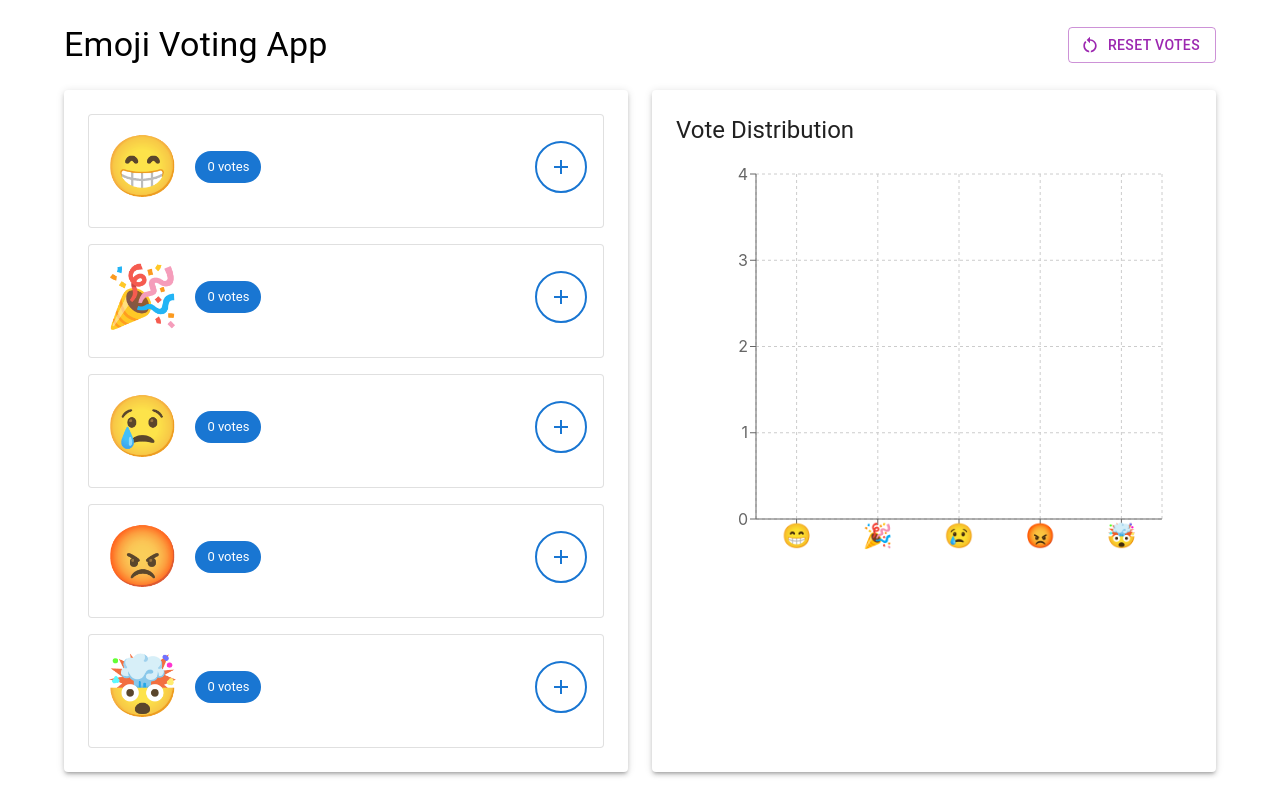
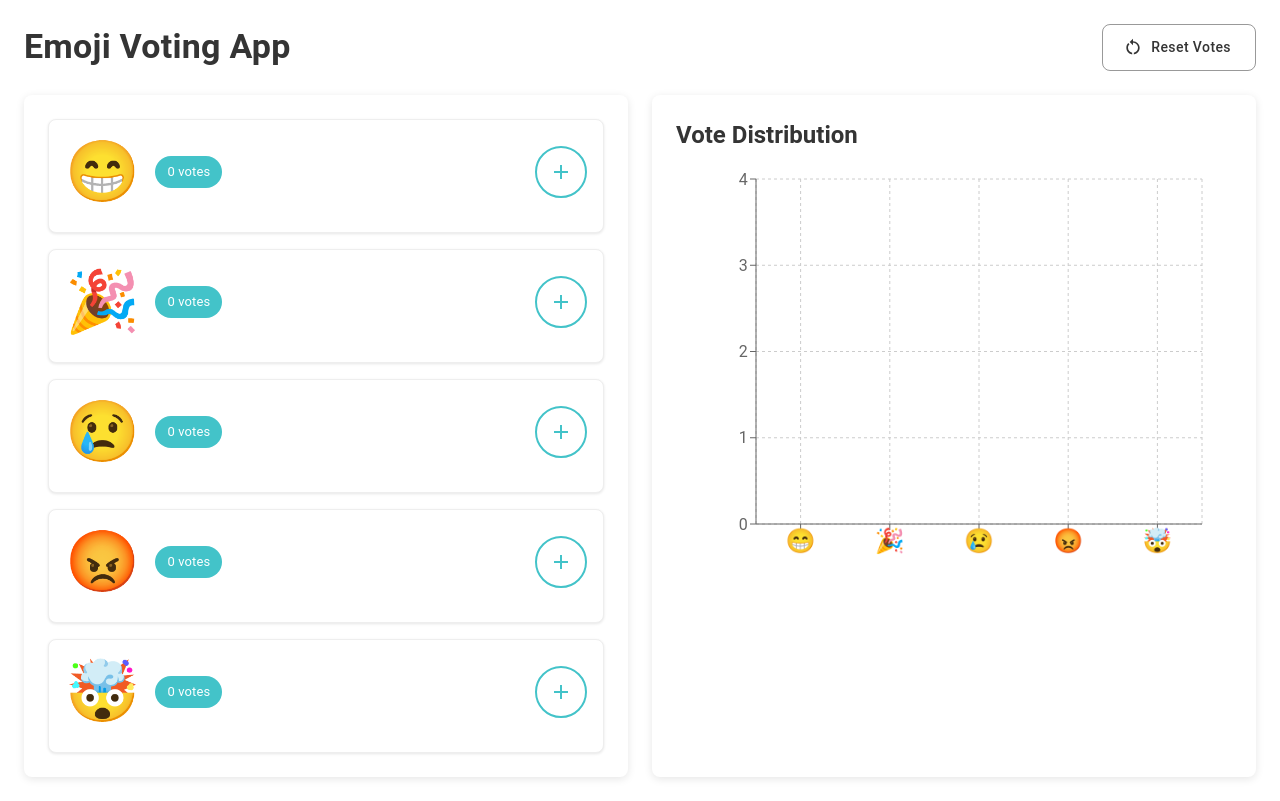
Before and after one commit to TijlDeclerckWd/battmobility-test, a React (Vite) app: page / in a window 1280 px wide. Built offline with nearby package versions, Linux system fonts and the light colour scheme.

Commit message:
feat: add theme + app providers

```diff
--- a/src/components/EmojiVoting.tsx
+++ b/src/components/EmojiVoting.tsx
@@ -55,7 +55,7 @@ export function EmojiVoting() {
   const sortedEmojis = [...emojis].sort((a, b) => b.votes - a.votes)
 
   return (
-    <Container sx={{ p: 3 }}>
+    <Box sx={{ p: 3, maxWidth: '1300px', margin: '0 auto' }}>
       <Stack
         direction="row"
         justifyContent="space-between"
@@ -128,6 +128,6 @@ export function EmojiVoting() {
           <VotingChart data={emojis} />
         </Grid>
       </Grid>
-    </Container>
+    </Box>
   )
 }
--- a/src/components/VotingChart.tsx
+++ b/src/components/VotingChart.tsx
@@ -19,7 +19,7 @@ interface VotingChartProps {
   data: Array<EmojiData>
 }
 
-const COLORS = ['#8884d8', '#82ca9d', '#ffc658', '#ff7c7c', '#8dd1e1']
+const COLORS = ['#43c3c9', '#76d4d9', '#2f989d', '#5e5e5e', '#343434']
 
 export function VotingChart({ data }: VotingChartProps) {
   const chartData = data.map((item) => ({
--- /dev/null
+++ b/src/core/app-providers.tsx
@@ -0,0 +1,12 @@
+import { ThemeProvider } from '@mui/material/styles'
+import CssBaseline from '@mui/material/CssBaseline'
+import { theme } from '@/theme'
+
+export function AppProviders({ children }: { children: React.ReactNode }) {
+  return (
+    <ThemeProvider theme={theme}>
+      <CssBaseline />
+      {children}
+    </ThemeProvider>
+  )
+}
--- a/src/main.tsx
+++ b/src/main.tsx
@@ -1,12 +1,13 @@
 import { StrictMode } from 'react'
 import ReactDOM from 'react-dom/client'
-import { RouterProvider, createRouter } from '@tanstack/react-router'
+import { createRouter, RouterProvider } from '@tanstack/react-router'
 
 // Import the generated route tree
 import { routeTree } from './routeTree.gen'
 
 import './styles.css'
 import reportWebVitals from './reportWebVitals.ts'
+import { AppProviders } from './core/app-providers.tsx'
 
 // Create a new router instance
 const router = createRouter({
@@ -31,7 +32,9 @@ if (rootElement && !rootElement.innerHTML) {
   const root = ReactDOM.createRoot(rootElement)
   root.render(
     <StrictMode>
-      <RouterProvider router={router} />
+      <AppProviders>
+        <RouterProvider router={router} />
+      </AppProviders>
     </StrictMode>,
   )
 }
--- /dev/null
+++ b/src/theme.ts
@@ -0,0 +1,85 @@
+import { createTheme } from '@mui/material/styles'
+
+export const theme = createTheme({
+  palette: {
+    primary: {
+      main: '#43c3c9',
+      light: '#76d4d9',
+      dark: '#2f989d',
+      contrastText: '#ffffff',
+    },
+    secondary: {
+      main: '#343434',
+      light: '#5e5e5e',
+      dark: '#1a1a1a',
+      contrastText: '#ffffff',
+    },
+    background: {
+      default: '#ffffff',
+      paper: '#ffffff',
+    },
+    text: {
+      primary: '#343434',
+      secondary: '#5e5e5e',
+    },
+    divider: '#eee',
+  },
+  typography: {
+    fontFamily: '"Roboto", "Helvetica", "Arial", sans-serif',
+    h1: {
+      fontWeight: 600,
+    },
+    h2: {
+      fontWeight: 600,
+    },
+    h3: {
+      fontWeight: 600,
+    },
+    h4: {
+      fontWeight: 600,
+    },
+    h5: {
+      fontWeight: 600,
+    },
+    button: {
+      textTransform: 'none',
+      fontWeight: 500,
+    },
+  },
+  shape: {
+    borderRadius: 8,
+  },
+  components: {
+    MuiButton: {
+      styleOverrides: {
+        root: {
+          borderRadius: 8,
+          padding: '10px 24px',
+        },
+        contained: {
+          boxShadow: 'none',
+          '&:hover': {
+            boxShadow: '0 2px 4px rgba(0,0,0,0.1)',
+          },
+        },
+      },
+    },
+    MuiPaper: {
+      styleOverrides: {
+        root: {
+          boxShadow: '0 2px 8px rgba(0,0,0,0.1)',
+        },
+      },
+    },
+    MuiCard: {
+      styleOverrides: {
+        root: {
+          boxShadow: '0 1px 3px rgba(0,0,0,0.1)',
+          '&:hover': {
+            boxShadow: '0 2px 8px rgba(0,0,0,0.15)',
+          },
+        },
+      },
+    },
+  },
+})
```
